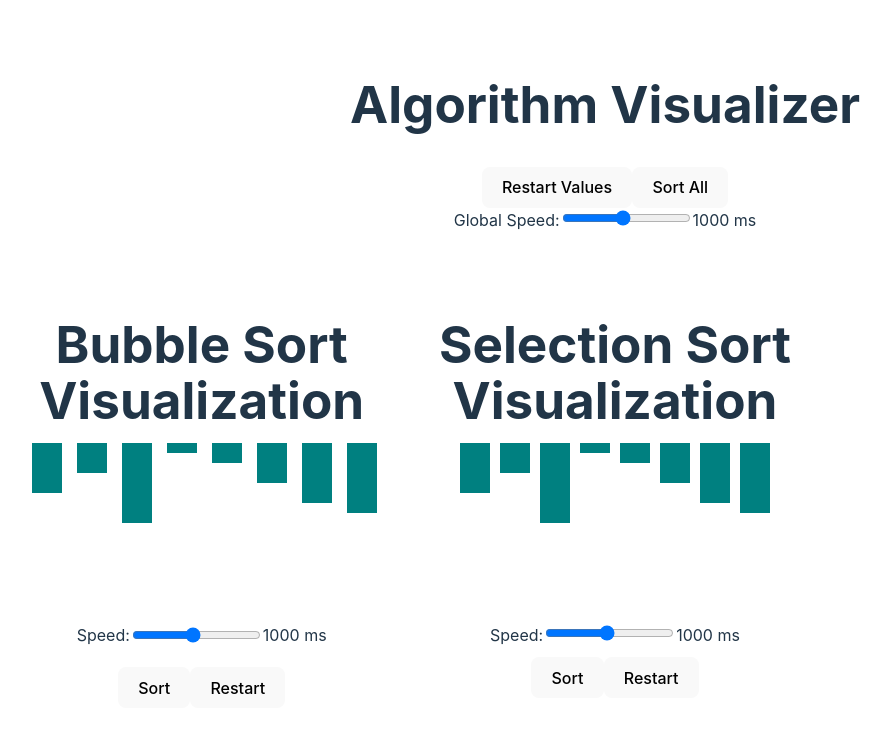
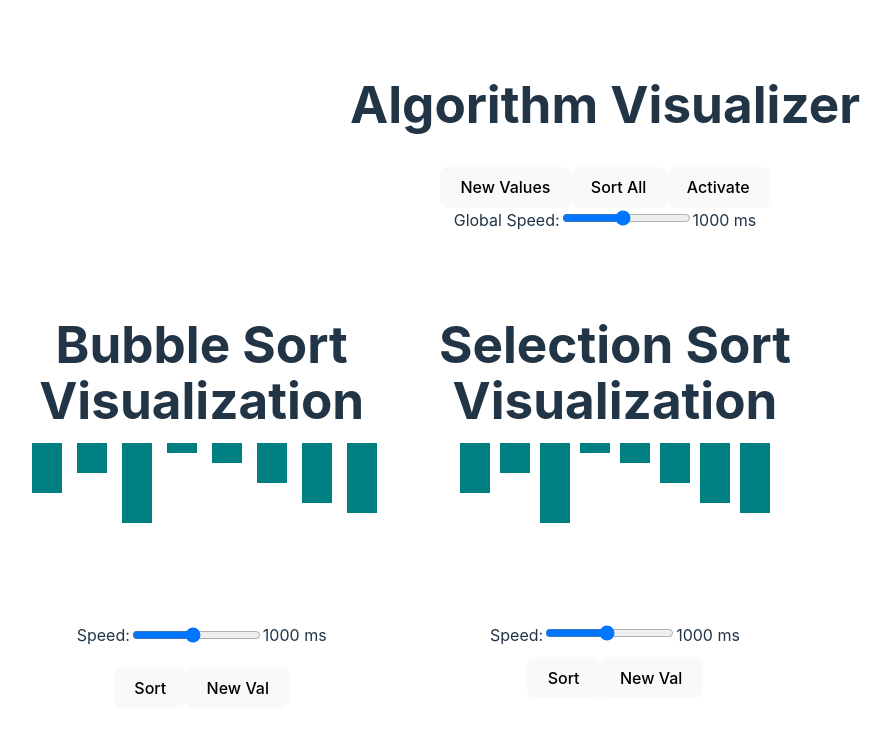
Before and after one commit to HectorMendezFernandez/Algorith-Visualizer-AlgoVis, a React (Vite) app in the folder algorithm-visualizer/: page / in a window 1280 px wide. Shown: the top 732 px of the page, without its empty margins (45-936 px from the left). Built offline with nearby package versions, Linux system fonts and the light colour scheme.

Commit message:
Fix - UseState in Visualizers

```diff
--- a/algorithm-visualizer/src/App.jsx
+++ b/algorithm-visualizer/src/App.jsx
@@ -8,6 +8,9 @@ function App() {
   const [globalArray, setGlobalArray] = useState([5, 3, 8, 1, 2, 4, 6, 7]);
   const [globalSpeed, setGlobalSpeed] = useState(1000); //Initial speed in milliseconds
   const [hoverStates, setHoverStates] = useState({ bubble: false, selection: false }); // Hover states for visualizers
+  const [isSorting, setIsSorting] = useState(false);
+
+
   // Function to generate a new array
   const generateArray = () => {
     const newArray = Array.from({ length: 8 }, () => Math.floor(Math.random() * 10) + 1);
@@ -17,6 +20,7 @@ function App() {
   // Function to sort all the algorithms simultaneously
   const handleGlobalSort = () => {
     // this will click all the sort buttons simultaneously
+    setIsSorting(true);
     document.querySelectorAll(".sort-btn").forEach((button) => button.click());
   }
 
@@ -29,6 +33,10 @@ function App() {
     setHoverStates(prevState => ({ ...prevState, [key]: false }));
   };
 
+  // Function to restart the app
+  const handleActivate = () => {
+    setIsSorting(false);
+  }
 
   return (
     <div style={{
@@ -41,8 +49,9 @@ function App() {
       <h1>Algorithm Visualizer</h1>
       {/* Controles globales */}
       <div style={{ marginBottom: "20px" }}>
-        <button onClick={generateArray}>Restart Values</button>
-        <button onClick={handleGlobalSort}>Sort All</button>
+        <button onClick={generateArray} disabled={isSorting}>New Values</button>
+        <button onClick={handleGlobalSort} disabled={isSorting}>Sort All</button>
+        <button onClick={handleActivate}>Activate</button>
         <div>
           <label htmlFor="globalSpeed">Global Speed:</label>
           <input
@@ -74,7 +83,7 @@ function App() {
            transform: hoverStates.bubble ? 'scale(1.05)' : 'scale(1)', // Scale on hover
            }} onMouseEnter={() => handleMouseEnter('bubble')} // Activa el hover al entrar
            onMouseLeave={() => handleMouseLeave('bubble')}>
-          <BubbleSortVisualizer globalArray = {globalArray} globalSpeed={globalSpeed}/>
+          <BubbleSortVisualizer globalArray = {globalArray} globalSpeed={globalSpeed} isGlobalSorting={isSorting}/>
         </div>
 
         {/* Selection Sort Visualizer */}
@@ -82,7 +91,7 @@ function App() {
            transform: hoverStates.selection ? 'scale(1.05)' : 'scale(1)',  }}
            onMouseEnter={() => handleMouseEnter('selection')} // Activa el hover al entrar
            onMouseLeave={() => handleMouseLeave('selection')}>
-          <SelectionSortVisualizer globalArray = {globalArray} globalSpeed={globalSpeed}/>
+          <SelectionSortVisualizer globalArray = {globalArray} globalSpeed={globalSpeed} isGlobalSorting={isSorting}/>
         </div>
       </div>
     </div>
--- a/algorithm-visualizer/src/algorithms/BubbleSortVisualizer.jsx
+++ b/algorithm-visualizer/src/algorithms/BubbleSortVisualizer.jsx
@@ -2,18 +2,27 @@ import {useState, useEffect} from "react";
 import { useSpring, animated } from "react-spring";
 
 // eslint-disable-next-line react/prop-types
-const BubbleSortVisualizer = ({globalArray, globalSpeed}) => {
+const BubbleSortVisualizer = ({globalArray, globalSpeed, isGlobalSorting}) => {
     const [array, setArray] = useState(globalArray || [5, 3, 8, 1, 2, 4, 6, 7]);
     const [speed, setSpeed] = useState(globalSpeed || 1000); //Initial speed in milliseconds
     const [currentIndex, setCurrentIndex] = useState(null); // State for the current index being evaluated
+    const [isSorting, setIsSorting] = useState(false); // State to check if the array is being sorted
+
+    //const [realTimeDuration, setRealTimeDuration] = useState(0); // Real-time duration state
+
   // Update local array when globalArray changes
   useEffect(() => {
-    setArray(globalArray);
-    setSpeed(globalSpeed); // Update speed as well, if needed
-  }, [globalArray, globalSpeed]);
+    setArray(globalArray); // Update array
+  }, [globalArray]);
+
+useEffect(() => {
+  setSpeed(globalSpeed); // Update speed
+}, [globalSpeed]);
 
      // Function to sort the array using Bubble Sort
      const handleSort = async () => {
+      setIsSorting(true); // Change the state to "sorting"
+
       let sortedArray = [...array];
       for (let i = 0; i < sortedArray.length - 1; i++) {
         for (let j = 0; j < sortedArray.length - i - 1; j++) {
@@ -25,8 +34,10 @@ const BubbleSortVisualizer = ({globalArray, globalSpeed}) => {
           }
         }
       }
-      setCurrentIndex(null); // Restaura el índice después del ordenamiento
+      setCurrentIndex(null); // Reset the current index after sorting
+      setIsSorting(false); // Change the state to "not sorting
     };
+
     //Function to generate a new array
     const generateArray = () => {
         let newArray = [];
@@ -39,9 +50,9 @@ const BubbleSortVisualizer = ({globalArray, globalSpeed}) => {
 
     //Properties for animation using React Spring
     const animatedProps = useSpring({
-        from: {transform: "translateY(0px)"},
-        to: { transform: `translateY(-${10 * array.length}px)` },
-        config: { duration: speed },
+      from: { transform: "translateY(0px)" },
+      to: { transform:`translateY(-${10 * array.length}px)` }, // Evita animación en instantSort
+      config: { duration: speed },
     });
 
     return (
@@ -87,9 +98,9 @@ const BubbleSortVisualizer = ({globalArray, globalSpeed}) => {
           </div>
           <div style={{display: 'flex', justifyContent: 'center', margin: '10px'}}>
           {/* Button to sort the array */}
-          <button onClick={handleSort} className="sort-btn">Sort</button>
+          <button onClick={handleSort} disabled={isGlobalSorting} className="sort-btn">Sort</button>
           {/* Button to generate a new array */}
-          <button onClick={generateArray}>Restart</button>
+          <button onClick={generateArray} disabled={isSorting || isGlobalSorting}>New Val</button>
           </div>
         </div>
       );
--- a/algorithm-visualizer/src/algorithms/SelectionSortVisualizer.jsx
+++ b/algorithm-visualizer/src/algorithms/SelectionSortVisualizer.jsx
@@ -2,20 +2,24 @@ import { useState, useEffect } from "react";
 import { useSpring, animated } from "react-spring";
 
 // eslint-disable-next-line react/prop-types
-const SelectionSortVisualizer = ({globalArray, globalSpeed}) => {
+const SelectionSortVisualizer = ({globalArray, globalSpeed, isGlobalSorting}) => {
     const [array, setArray] = useState(globalArray || [5, 3, 8, 1, 2, 4, 6, 7]);
     const [speed, setSpeed] = useState(globalSpeed || 1000); //Initial speed in milliseconds
     const [currentIndex, setCurrentIndex] = useState(null); // State for the current index being evaluated
     const [minIndex, setMinIndex] = useState(null); // State for the minimum index found
+    const [isSorting, setIsSorting] = useState(false); // State to check if the array is being sorted
 
     // Update local array when globalArray changes
+    useEffect(() => {
+      setArray(globalArray); // Update array
+    }, [globalArray]);
+
   useEffect(() => {
-    setArray(globalArray);
-    setSpeed(globalSpeed); // Update speed as well, if needed
-  }, [globalArray, globalSpeed]);
-
+    setSpeed(globalSpeed); // Update speed
+  }, [globalSpeed]);
     // Function to sort the array using Selection Sort
     const handleSort = async () => {
+        setIsSorting(true); // Cambia el estado a "ordenando"
         let sortedArray = [...array];
         for(let i = 0; i < sortedArray.length; i++) {
             let minInd = i;
@@ -36,6 +40,7 @@ const SelectionSortVisualizer = ({globalArray, globalSpeed}) => {
         }
         setCurrentIndex(null); // Reset the current index after sorting
         setMinIndex(null); // Reset the minimum index after sorting
+        setIsSorting(false); // Change the state to "not sorting"
     };
 
     const  generateArray = () => {
@@ -86,9 +91,9 @@ const SelectionSortVisualizer = ({globalArray, globalSpeed}) => {
           </div>
           <div style={{display: 'flex', justifyContent: 'center', margin: '10px'}}>
           {/* Button to sort the array */}
-          <button onClick={handleSort} className="sort-btn">Sort</button>
+          <button onClick={handleSort} disabled = {isGlobalSorting} className="sort-btn">Sort</button>
           {/* Button to generate a new array */}
-          <button onClick={generateArray}>Restart</button>
+          <button onClick={generateArray} disabled={isSorting || isGlobalSorting}>New Val</button>
           </div>
         </div>
     );
```
